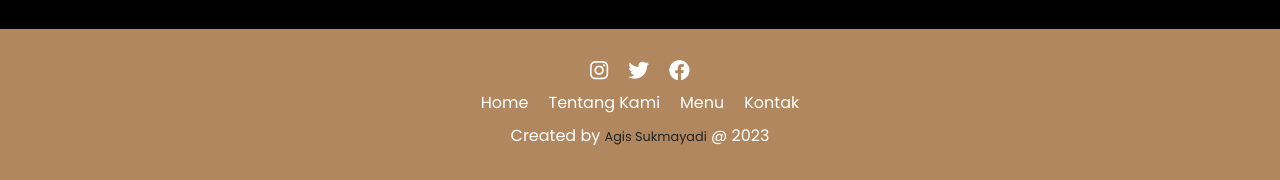
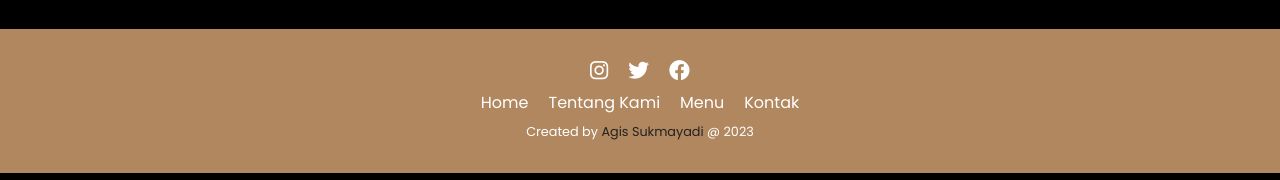
Before and after one commit to agissukmayadi/coffe-shop, a plain HTML site: page index.html in a window 1280 px wide. Shown: the part 2703-2883 px from the top of the page. Drawn offline with Linux system fonts and the light colour scheme.

Commit message:
Update footer copyright

```diff
--- a/style.css
+++ b/style.css
@@ -357,10 +357,14 @@ footer .link-footer a:hover {
     color: var(--dark-color);
 }
 
+footer .copyright {
+    font-size: .8em;
+
+}
+
 footer .copyright span {
     color: var(--dark-color);
     cursor: pointer;
-    font-size: .8em;
 }
 
 
```
